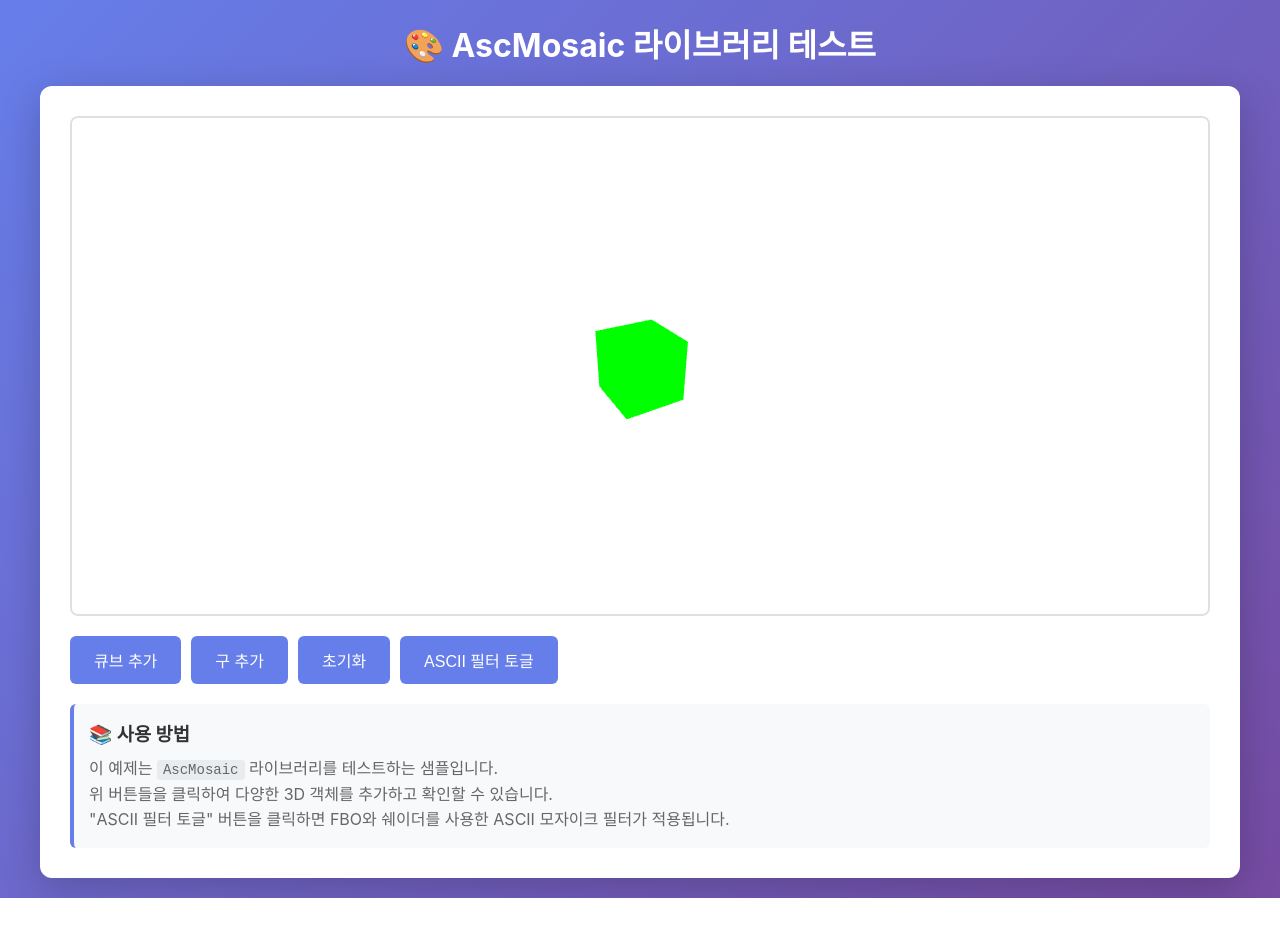
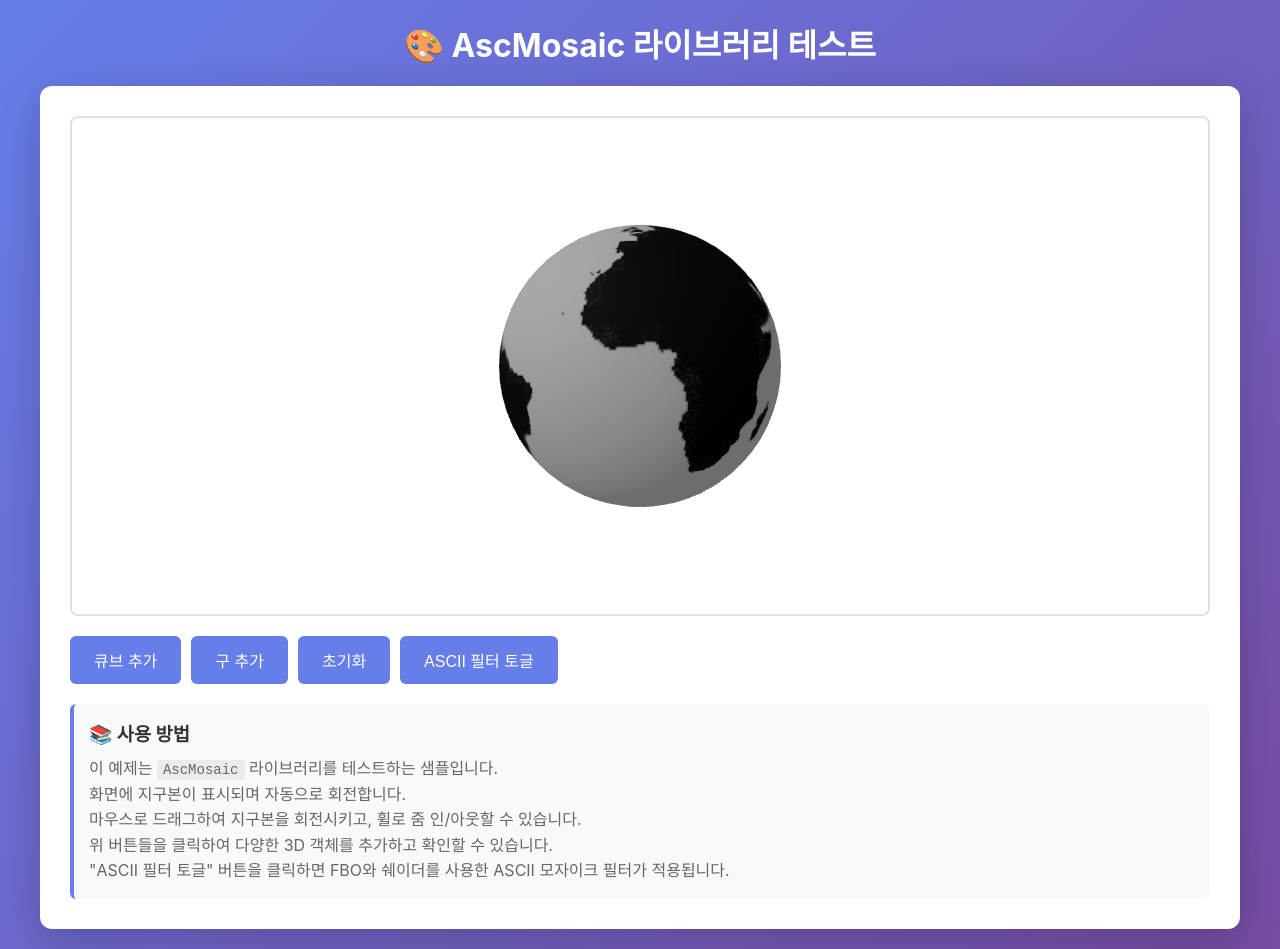
Before and after one commit to hwanghochul/ascmosaic, a website built with Vite: page examples/index.html in a window 1280 px wide. Before the commit the page ends 898 px from the top, so only its background shows below. Built offline with nearby package versions, Linux system fonts and the light colour scheme; animation ran at ten frames a second.

Commit message:
Add Earth model and OrbitControls functionality; update example configuration and UI interactions

```diff
--- a/examples/index.html
+++ b/examples/index.html
@@ -44,6 +44,11 @@
       overflow: hidden;
       margin-bottom: 20px;
       background: #f5f5f5;
+      cursor: grab;
+    }
+
+    .canvas-container:active {
+      cursor: grabbing;
     }
 
     .controls {
@@ -118,6 +123,8 @@
       <h3>📚 사용 방법</h3>
       <p>
         이 예제는 <code>AscMosaic</code> 라이브러리를 테스트하는 샘플입니다.<br>
+        화면에 지구본이 표시되며 자동으로 회전합니다.<br>
+        마우스로 드래그하여 지구본을 회전시키고, 휠로 줌 인/아웃할 수 있습니다.<br>
         위 버튼들을 클릭하여 다양한 3D 객체를 추가하고 확인할 수 있습니다.<br>
         "ASCII 필터 토글" 버튼을 클릭하면 FBO와 쉐이더를 사용한 ASCII 모자이크 필터가 적용됩니다.
       </p>
--- a/examples/main.ts
+++ b/examples/main.ts
@@ -90,9 +90,27 @@ asciiToggleBtn.addEventListener('click', async () => {
   }
 });
 
+// 조명 추가 (지구본을 위해 필요)
+mosaic.addLights();
+
+// 지구본 추가
+mosaic.addEarth({
+  radius: 2,
+  widthSegments: 64,
+  heightSegments: 32,
+});
+
+// OrbitControls 설정 (마우스로 지구본 회전 및 줌)
+mosaic.setupOrbitControls({
+  minDistance: 3,
+  maxDistance: 10,
+  rotateSpeed: 1.0,
+  zoomSpeed: 0.1,
+});
+
 // 애니메이션 시작
 animate();
 
-// 초기 큐브 추가
-mosaic.addCube();
-mosaic.animate();
+// 초기 큐브 추가 (선택사항)
+// mosaic.addCube();
+// mosaic.animate();
--- /dev/null
+++ b/src/earth.ts
@@ -0,0 +1,88 @@
+import * as THREE from 'three';
+
+/**
+ * 지구본 생성 옵션
+ */
+export interface EarthOptions {
+  /** 반지름 */
+  radius?: number;
+  /** 텍스처 URL (지정하지 않으면 로컬 이미지 사용) */
+  textureUrl?: string;
+  /** 세그먼트 수 (widthSegments) */
+  widthSegments?: number;
+  /** 세그먼트 수 (heightSegments) */
+  heightSegments?: number;
+}
+
+// 기본 로컬 지구 텍스처 경로 (public/textures/earth.jpg)
+const DEFAULT_EARTH_TEXTURE_URL = '/textures/earth.jpg';
+
+/**
+ * 지구본을 생성합니다.
+ */
+export function createEarth(options: EarthOptions = {}): THREE.Mesh {
+  const radius = options.radius ?? 2;
+  const widthSegments = options.widthSegments ?? 64;
+  const heightSegments = options.heightSegments ?? 32;
+  const textureUrl = options.textureUrl ?? DEFAULT_EARTH_TEXTURE_URL;
+
+  // 지오메트리 생성
+  const geometry = new THREE.SphereGeometry(
+    radius,
+    widthSegments,
+    heightSegments
+  );
+
+  // 텍스처 로더
+  const textureLoader = new THREE.TextureLoader();
+
+  // 텍스처 로딩
+  let texture: THREE.Texture | null = null;
+  let textureLoadFailed = false;
+
+  try {
+    texture = textureLoader.load(
+      textureUrl,
+      // 로딩 성공
+      () => {
+        if (texture) {
+          texture.needsUpdate = true;
+        }
+      },
+      // 진행 중
+      undefined,
+      // 로딩 실패
+      (error) => {
+        console.warn('지구 텍스처 로딩 실패:', error);
+        console.warn('텍스처 URL:', textureUrl);
+        textureLoadFailed = true;
+      }
+    );
+  } catch (error) {
+    console.warn('텍스처 로더 오류:', error);
+    textureLoadFailed = true;
+  }
+
+  // 머티리얼 생성 (조명 필요)
+  const materialOptions: THREE.MeshStandardMaterialParameters = {
+    roughness: 0.8,
+    metalness: 0.2,
+  };
+
+  // 텍스처가 성공적으로 로드된 경우에만 추가
+  if (texture && !textureLoadFailed) {
+    materialOptions.map = texture;
+  } else {
+    // 텍스처 로딩 실패 시 기본 색상 사용
+    materialOptions.color = 0x4a90e2; // 지구색과 유사한 파란색
+    console.warn('텍스처를 사용할 수 없어 기본 색상으로 표시합니다.');
+  }
+
+  const material = new THREE.MeshStandardMaterial(materialOptions);
+
+  // 메시 생성
+  const earth = new THREE.Mesh(geometry, material);
+  earth.name = 'Earth';
+
+  return earth;
+}
--- a/src/index.ts
+++ b/src/index.ts
@@ -3,6 +3,8 @@ import {
   AsciiMosaicFilter,
   AsciiMosaicFilterOptions,
 } from './asciiMosaicFilter';
+import { createEarth, EarthOptions } from './earth';
+import { OrbitControls, OrbitControlsOptions } from './orbitControls';
 
 /**
  * AscMosaic 라이브러리 메인 클래스
@@ -12,11 +14,16 @@ export class AscMosaic {
   private camera: THREE.PerspectiveCamera;
   private renderer: THREE.WebGLRenderer;
   private cube: THREE.Mesh | null = null;
+  private earth: THREE.Mesh | null = null;
+  private orbitControls: OrbitControls | null = null;
   private asciiMosaicFilter: AsciiMosaicFilter | null = null;
   private animationFrameId: number | null = null;
   private isAnimating: boolean = false;
+  private container: HTMLElement;
 
   constructor(container: HTMLElement) {
+    this.container = container;
+
     // Scene 생성
     this.scene = new THREE.Scene();
     this.scene.background = new THREE.Color(0xffffff); // 흰색 배경
@@ -59,6 +66,65 @@ export class AscMosaic {
   }
 
   /**
+   * 지구본을 추가합니다
+   */
+  addEarth(options?: EarthOptions): THREE.Mesh {
+    // 기존 지구본 제거
+    if (this.earth) {
+      this.scene.remove(this.earth);
+      if (this.earth.geometry) {
+        this.earth.geometry.dispose();
+      }
+      if (this.earth.material instanceof THREE.Material) {
+        this.earth.material.dispose();
+      }
+    }
+
+    // 지구본 생성
+    this.earth = createEarth(options);
+    this.scene.add(this.earth);
+
+    // 카메라 위치 조정 (지구본 중심으로)
+    this.camera.position.set(0, 0, 5);
+    this.camera.lookAt(0, 0, 0);
+
+    return this.earth;
+  }
+
+  /**
+   * OrbitControls를 설정합니다
+   */
+  setupOrbitControls(options?: OrbitControlsOptions): OrbitControls {
+    // 기존 컨트롤 제거
+    if (this.orbitControls) {
+      this.orbitControls.dispose();
+    }
+
+    // 새 컨트롤 생성
+    this.orbitControls = new OrbitControls(
+      this.camera,
+      this.renderer.domElement,
+      options
+    );
+
+    return this.orbitControls;
+  }
+
+  /**
+   * 조명을 추가합니다
+   */
+  addLights(): void {
+    // Ambient Light (전체 조명)
+    const ambientLight = new THREE.AmbientLight(0xffffff, 0.6);
+    this.scene.add(ambientLight);
+
+    // Directional Light (태양광)
+    const directionalLight = new THREE.DirectionalLight(0xffffff, 0.8);
+    directionalLight.position.set(5, 5, 5);
+    this.scene.add(directionalLight);
+  }
+
+  /**
    * 렌더링 수행
    */
   private render(): void {
@@ -87,6 +153,16 @@ export class AscMosaic {
       if (this.cube) {
         this.cube.rotation.x += 0.01;
         this.cube.rotation.y += 0.01;
+      }
+
+      // 지구본 자동 회전
+      if (this.earth) {
+        this.earth.rotation.y += 0.005; // Y축 기준 회전 (지구 자전)
+      }
+
+      // OrbitControls 업데이트
+      if (this.orbitControls) {
+        this.orbitControls.update();
       }
 
       this.render();
@@ -221,6 +297,18 @@ export class AscMosaic {
       }
     }
 
+    if (this.earth) {
+      this.earth.geometry.dispose();
+      if (this.earth.material instanceof THREE.Material) {
+        this.earth.material.dispose();
+      }
+    }
+
+    if (this.orbitControls) {
+      this.orbitControls.dispose();
+      this.orbitControls = null;
+    }
+
     if (this.asciiMosaicFilter) {
       this.asciiMosaicFilter.dispose();
       this.asciiMosaicFilter = null;
@@ -256,5 +344,11 @@ export {
   type AsciiAtlasResult,
 } from './asciiAtlas';
 
+// 지구본 내보내기
+export { createEarth, type EarthOptions } from './earth';
+
+// OrbitControls 내보내기
+export { OrbitControls, type OrbitControlsOptions } from './orbitControls';
+
 // Three.js를 재내보내기
 export * from 'three';
--- /dev/null
+++ b/src/orbitControls.ts
@@ -0,0 +1,227 @@
+import * as THREE from 'three';
+
+/**
+ * OrbitControls 옵션
+ */
+export interface OrbitControlsOptions {
+  /** 최소 거리 */
+  minDistance?: number;
+  /** 최대 거리 */
+  maxDistance?: number;
+  /** 회전 속도 */
+  rotateSpeed?: number;
+  /** 줌 속도 */
+  zoomSpeed?: number;
+  /** 수직 각도 최소값 (라디안) */
+  minPolarAngle?: number;
+  /** 수직 각도 최대값 (라디안) */
+  maxPolarAngle?: number;
+  /** 자동 회전 활성화 */
+  autoRotate?: boolean;
+  /** 자동 회전 속도 */
+  autoRotateSpeed?: number;
+}
+
+/**
+ * 간단한 OrbitControls 구현
+ * 카메라를 타겟 주위에서 회전하고 줌할 수 있게 합니다.
+ */
+export class OrbitControls {
+  private camera: THREE.PerspectiveCamera;
+  private domElement: HTMLElement;
+  private target: THREE.Vector3;
+
+  // 옵션
+  private minDistance: number;
+  private maxDistance: number;
+  private rotateSpeed: number;
+  private zoomSpeed: number;
+  private minPolarAngle: number;
+  private maxPolarAngle: number;
+  private autoRotate: boolean;
+  private autoRotateSpeed: number;
+
+  // 상태
+  private isMouseDown: boolean = false;
+  private mouseX: number = 0;
+  private mouseY: number = 0;
+  private theta: number = 0; // 수평 각도
+  private phi: number = Math.PI / 2; // 수직 각도 (0 = 위, π = 아래)
+  private distance: number = 5;
+
+  // 이벤트 핸들러 바인딩
+  private onMouseDownHandler: (event: MouseEvent) => void;
+  private onMouseMoveHandler: (event: MouseEvent) => void;
+  private onMouseUpHandler: () => void;
+  private onWheelHandler: (event: WheelEvent) => void;
+
+  constructor(
+    camera: THREE.PerspectiveCamera,
+    domElement: HTMLElement,
+    options: OrbitControlsOptions = {}
+  ) {
+    this.camera = camera;
+    this.domElement = domElement;
+    this.target = new THREE.Vector3(0, 0, 0);
+
+    // 옵션 설정
+    this.minDistance = options.minDistance ?? 2;
+    this.maxDistance = options.maxDistance ?? 10;
+    this.rotateSpeed = options.rotateSpeed ?? 1.0;
+    this.zoomSpeed = options.zoomSpeed ?? 0.1;
+    this.minPolarAngle = options.minPolarAngle ?? Math.PI / 6; // 30도
+    this.maxPolarAngle = options.maxPolarAngle ?? (5 * Math.PI) / 6; // 150도
+    this.autoRotate = options.autoRotate ?? false;
+    this.autoRotateSpeed = options.autoRotateSpeed ?? 1.0;
+
+    // 초기 카메라 위치에서 각도 계산
+    const direction = new THREE.Vector3()
+      .subVectors(this.camera.position, this.target)
+      .normalize();
+    this.distance = this.camera.position.distanceTo(this.target);
+    this.theta = Math.atan2(direction.x, direction.z);
+    this.phi = Math.acos(direction.y);
+
+    // 이벤트 핸들러 바인딩
+    this.onMouseDownHandler = this.onMouseDown.bind(this);
+    this.onMouseMoveHandler = this.onMouseMove.bind(this);
+    this.onMouseUpHandler = this.onMouseUp.bind(this);
+    this.onWheelHandler = this.onWheel.bind(this);
+
+    // 이벤트 리스너 등록
+    this.domElement.addEventListener('mousedown', this.onMouseDownHandler);
+    this.domElement.addEventListener('mousemove', this.onMouseMoveHandler);
+    this.domElement.addEventListener('mouseup', this.onMouseUpHandler);
+    this.domElement.addEventListener('mouseleave', this.onMouseUpHandler);
+    this.domElement.addEventListener('wheel', this.onWheelHandler);
+
+    // 초기 카메라 위치 업데이트
+    this.updateCamera();
+  }
+
+  /**
+   * 마우스 다운 이벤트
+   */
+  private onMouseDown(event: MouseEvent): void {
+    this.isMouseDown = true;
+    this.mouseX = event.clientX;
+    this.mouseY = event.clientY;
+    this.domElement.style.cursor = 'grabbing';
+  }
+
+  /**
+   * 마우스 이동 이벤트
+   */
+  private onMouseMove(event: MouseEvent): void {
+    if (!this.isMouseDown) return;
+
+    const deltaX = event.clientX - this.mouseX;
+    const deltaY = event.clientY - this.mouseY;
+
+    // 수평 회전 (theta)
+    this.theta -= (deltaX * this.rotateSpeed * 0.01);
+
+    // 수직 회전 (phi)
+    this.phi += (deltaY * this.rotateSpeed * 0.01);
+    this.phi = Math.max(
+      this.minPolarAngle,
+      Math.min(this.maxPolarAngle, this.phi)
+    );
+
+    this.mouseX = event.clientX;
+    this.mouseY = event.clientY;
+
+    this.updateCamera();
+  }
+
+  /**
+   * 마우스 업 이벤트
+   */
+  private onMouseUp(): void {
+    this.isMouseDown = false;
+    this.domElement.style.cursor = 'grab';
+  }
+
+  /**
+   * 휠 이벤트 (줌)
+   */
+  private onWheel(event: WheelEvent): void {
+    event.preventDefault();
+
+    const delta = event.deltaY > 0 ? 1 : -1;
+    this.distance += delta * this.zoomSpeed;
+    this.distance = Math.max(
+      this.minDistance,
+      Math.min(this.maxDistance, this.distance)
+    );
+
+    this.updateCamera();
+  }
+
+  /**
+   * 카메라 위치 업데이트
+   */
+  private updateCamera(): void {
+    // 스피어 좌표계에서 카메라 위치 계산
+    const x =
+      this.distance * Math.sin(this.phi) * Math.cos(this.theta);
+    const y = this.distance * Math.cos(this.phi);
+    const z =
+      this.distance * Math.sin(this.phi) * Math.sin(this.theta);
+
+    this.camera.position.set(
+      this.target.x + x,
+      this.target.y + y,
+      this.target.z + z
+    );
+    this.camera.lookAt(this.target);
+  }
+
+  /**
+   * 자동 회전 업데이트
+   */
+  update(): void {
+    if (this.autoRotate) {
+      this.theta += this.autoRotateSpeed * 0.01;
+      this.updateCamera();
+    }
+  }
+
+  /**
+   * 타겟 설정
+   */
+  setTarget(target: THREE.Vector3): void {
+    this.target.copy(target);
+    this.updateCamera();
+  }
+
+  /**
+   * 거리 설정
+   */
+  setDistance(distance: number): void {
+    this.distance = Math.max(
+      this.minDistance,
+      Math.min(this.maxDistance, distance)
+    );
+    this.updateCamera();
+  }
+
+  /**
+   * 자동 회전 설정
+   */
+  setAutoRotate(enabled: boolean): void {
+    this.autoRotate = enabled;
+  }
+
+  /**
+   * 리소스 정리
+   */
+  dispose(): void {
+    this.domElement.removeEventListener('mousedown', this.onMouseDownHandler);
+    this.domElement.removeEventListener('mousemove', this.onMouseMoveHandler);
+    this.domElement.removeEventListener('mouseup', this.onMouseUpHandler);
+    this.domElement.removeEventListener('mouseleave', this.onMouseUpHandler);
+    this.domElement.removeEventListener('wheel', this.onWheelHandler);
+    this.domElement.style.cursor = '';
+  }
+}
--- a/vite.example.config.ts
+++ b/vite.example.config.ts
@@ -3,6 +3,7 @@ import { resolve } from 'path';
 
 export default defineConfig({
   root: resolve(__dirname, 'examples'),
+  publicDir: resolve(__dirname, 'public'),
   build: {
     outDir: resolve(__dirname, 'dist-example'),
     emptyOutDir: true,
```
